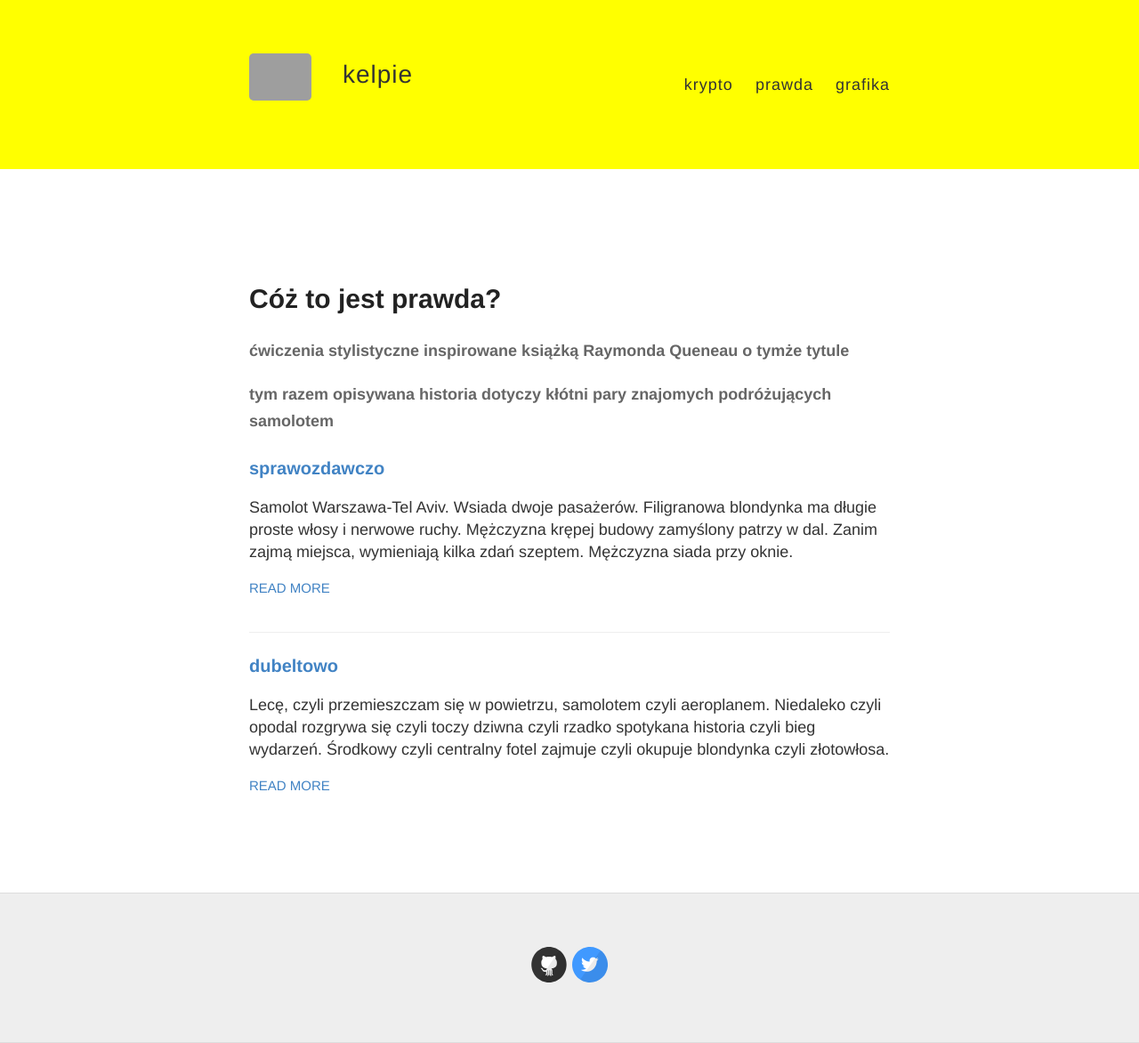
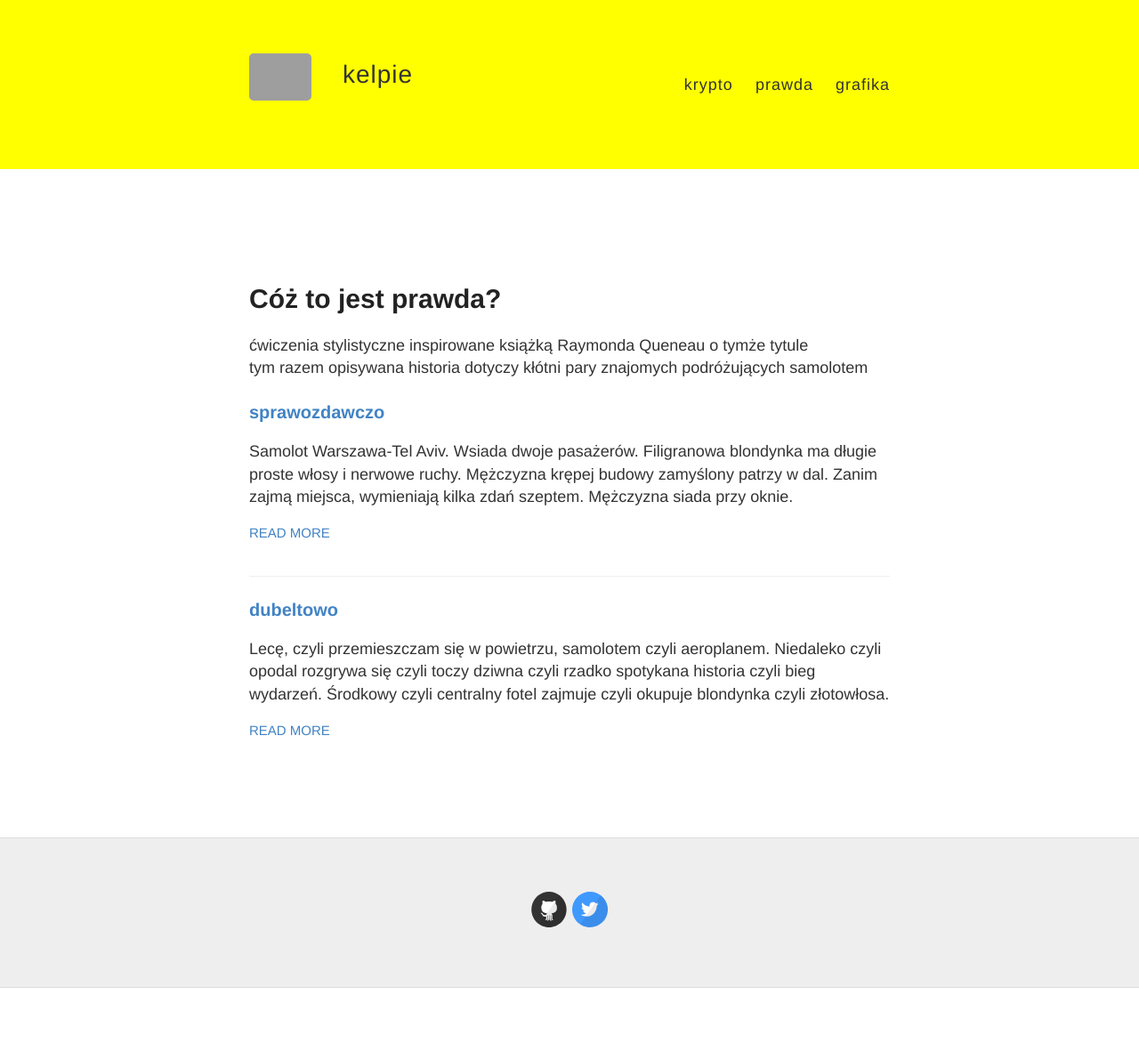
Before and after one commit to keIpie/keIpie.github.io, a Jekyll site: the page built from prawda.md, in a window 1280 px wide. Shown: the whole page at 89% size. Built offline with Jekyll 4.4.1, drawn with Linux system fonts in a browser that asks for light colours; after the commit the page ends 1110 px from its top, so only the background shows below that; grey boxes are pictures that could not be loaded.

Commit message:
dubeltowo

```diff
--- a/_layouts/post2.html
+++ b/_layouts/post2.html
@@ -37,8 +37,8 @@
 
     <div id="main" role="main" class="container">
       <h1> Cóż to jest prawda? </h1>
-      <h4> ćwiczenia stylistyczne inspirowane książką Raymonda Queneau o tymże tytule </h4>
-      <h4> tym razem opisywana historia dotyczy kłótni pary znajomych podróżujących samolotem </h4>
+      <p> ćwiczenia stylistyczne inspirowane książką Raymonda Queneau o tymże tytule <br>
+           tym razem opisywana historia dotyczy kłótni pary znajomych podróżujących samolotem </p>
       <div class="posts">
         {% for post in site.categories.posts2 %}
           <article class="post">
```
